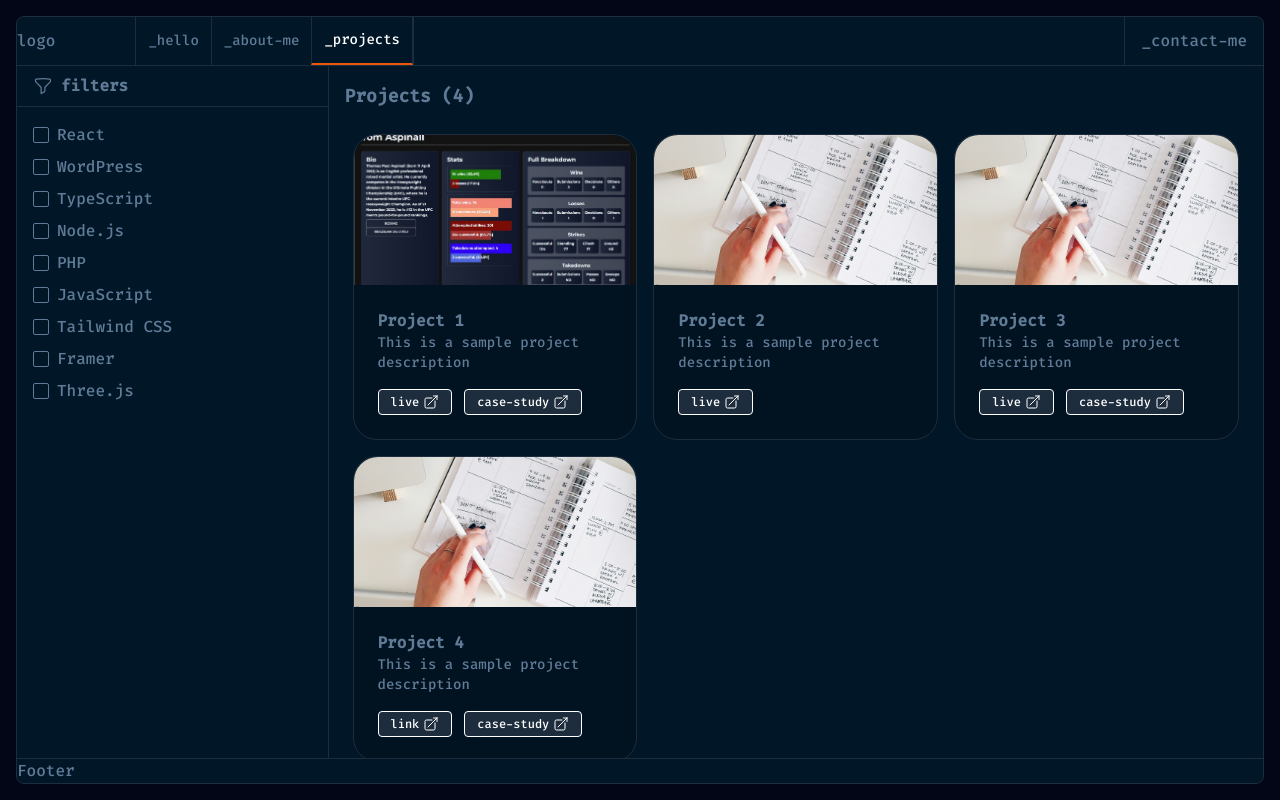
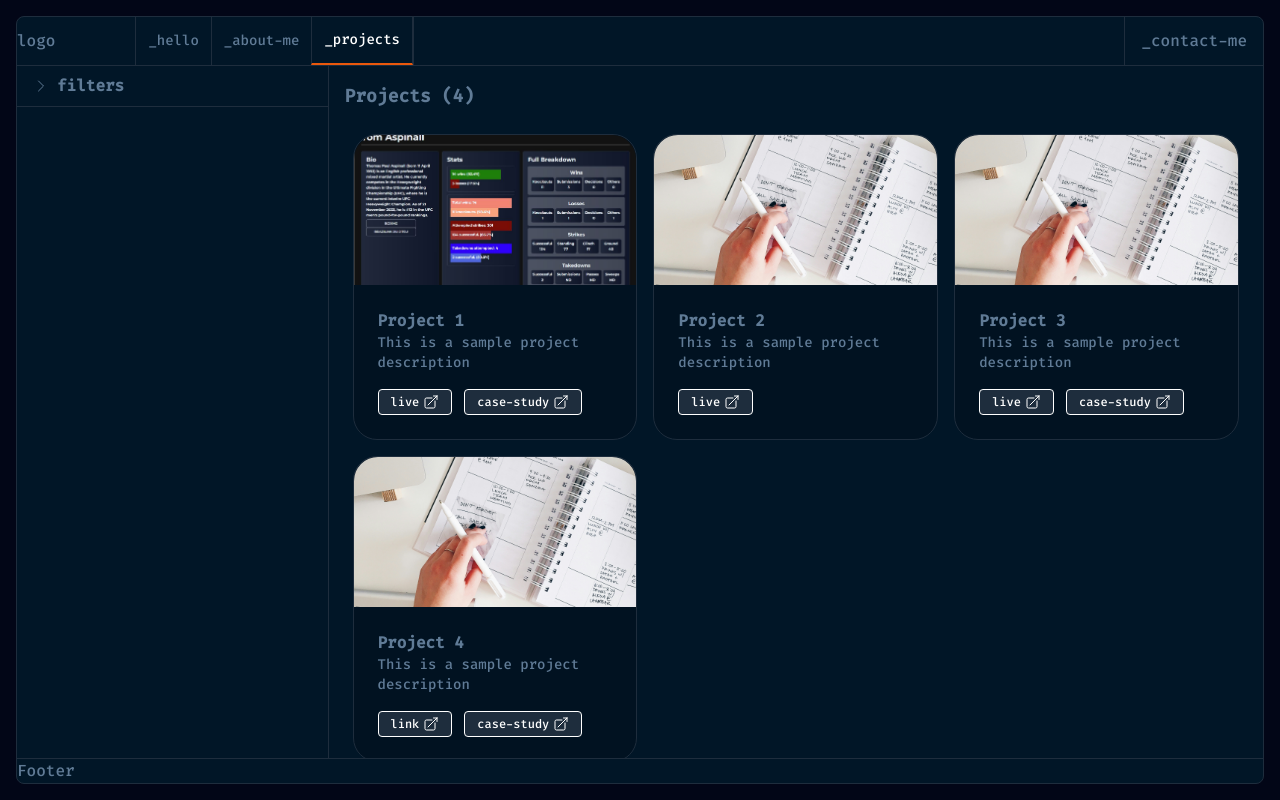
Before and after one commit to YusafS94/next-portfolio, a Next.js app: page /portfolio/projects in a window 1280 px wide. Built offline with nearby package versions, Linux system fonts and the light colour scheme; a web font is replaced by a local one.

Commit message:
filter dropdown functionality added with chevron and transition animation and a clear button

```diff
--- a/app/portfolio/projects/page.tsx
+++ b/app/portfolio/projects/page.tsx
@@ -5,6 +5,7 @@ import Image from "next/image";
 import {
   FunnelIcon,
   ArrowTopRightOnSquareIcon,
+  ChevronRightIcon,
 } from "@heroicons/react/24/outline";
 
 // Define interfaces for our data structures
@@ -131,6 +132,7 @@ type Technology =
 const ProjectsPage = () => {
   // State with type annotation
   const [selectedFilters, setSelectedFilters] = useState<Technology[]>([]);
+  const [isOpen, setIsOpen] = useState(false);
 
   // Sample projects array with type annotation
   const projects: Project[] = [
@@ -216,13 +218,25 @@ const ProjectsPage = () => {
     <section className="flex flex-col md:flex-row grow">
       {/* Filters Column */}
       <div className="md:w-3/12 border-r border-lines-1">
-        <div className="flex mb-4 border-b border-lines-1 py-2">
-          <FunnelIcon className="h-6 w-5 ml-4" />
-          <h2 className="text-md font-bold flex items-center ml-2">filters</h2>
-        </div>
-        <div className="space-y-2 px-4">
+        <button
+          onClick={() => setIsOpen((prev) => !prev)}
+          className="flex items-center w-full mb-4 border-b border-lines-1 py-2 px-4"
+        >
+          <ChevronRightIcon
+            className={`h-4 w-4 transform transition-transform duration-300 ${
+              isOpen ? "rotate-90" : ""
+            }`}
+          />
+          <h2 className="text-md font-bold ml-2">filters</h2>
+        </button>
+
+        <div
+          className={`overflow-hidden transition-all duration-300 ease-in-out px-4 ${
+            isOpen ? "max-h-96 opacity-100" : "max-h-0 opacity-0"
+          }`}
+        >
           {filterOptions.map((technology: Technology) => (
-            <label key={technology} className="flex items-center space-x-2">
+            <label key={technology} className="flex items-center space-x-4">
               <input
                 type="checkbox"
                 checked={selectedFilters.includes(technology)}
@@ -232,6 +246,18 @@ const ProjectsPage = () => {
               <span>{technology}</span>
             </label>
           ))}
+          {/* ✅ Clear Filters Button */}
+          <button
+            onClick={() => setSelectedFilters([])}
+            disabled={selectedFilters.length === 0}
+            className={`mt-4 text-sm border rounded px-3 py-1 transition ${
+              selectedFilters.length === 0
+                ? "text-gray-400 border-gray-400 cursor-not-allowed"
+                : "text-secondary-4 border-secondary-4 hover:text-white hover:bg-secondary-1"
+            }`}
+          >
+            Clear filters
+          </button>
         </div>
       </div>
 
```
